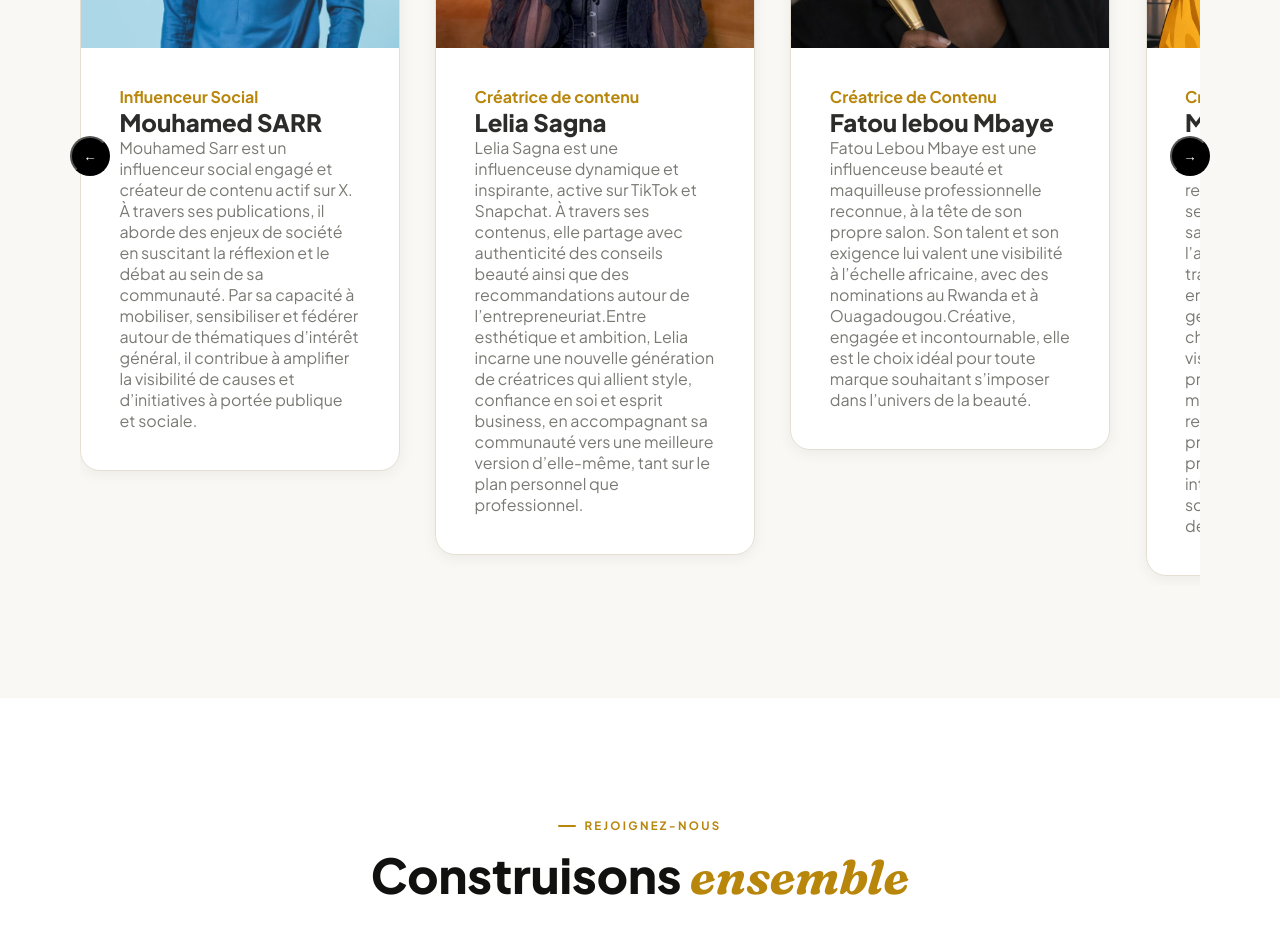
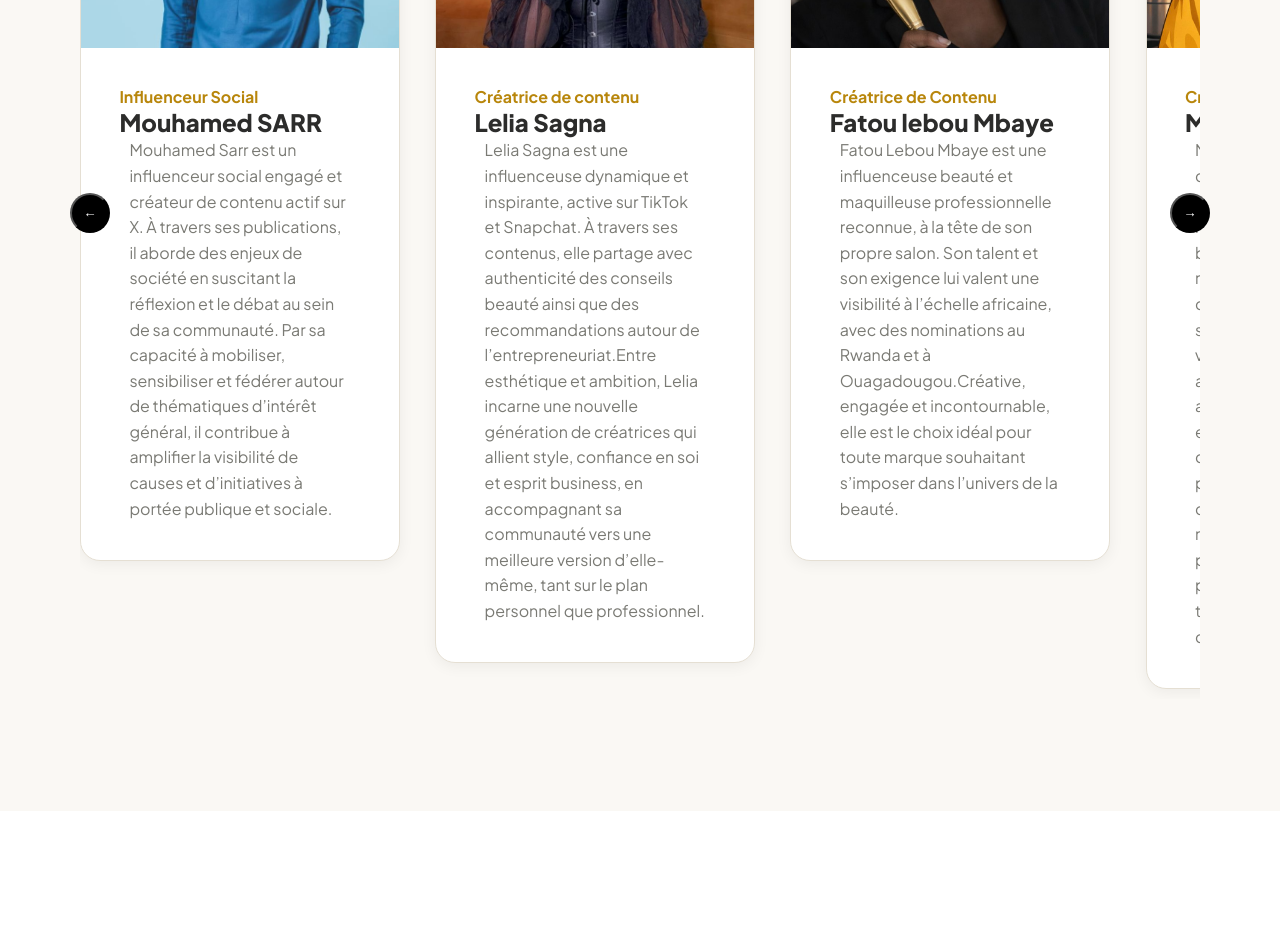
Before and after one commit to Ibnouthiam0110/Africodex_Digital_V1, a React (Vite) app: page / in a window 1280 px wide. Shown: the part 2380-3308 px from the top of the page. Built offline with nearby package versions, Linux system fonts and the light colour scheme.

Commit message:
Ajout influenceur

```diff
--- a/src/components/NosInfluenceurs.jsx
+++ b/src/components/NosInfluenceurs.jsx
@@ -140,7 +140,17 @@ const InfluenceurCard = ({ item }) => {
         <h3 style={{ fontSize: "1.5rem", fontWeight: 800 }}>
           {item.nom}
         </h3>
-        <p style={{ color: "#7a7a74" }}>{item.description}</p>
+        <p
+  style={{
+    color: "#7a7a74",
+    maxWidth: "500px",     // limite largeur du texte
+    margin: "0 auto",      // centre
+    lineHeight: "1.6",     // lisibilité
+    padding: "0 10px",     // évite que ça touche les bords sur mobile
+  }}
+>
+  {item.description}
+</p>
       </div>
     </div>
   );
```
